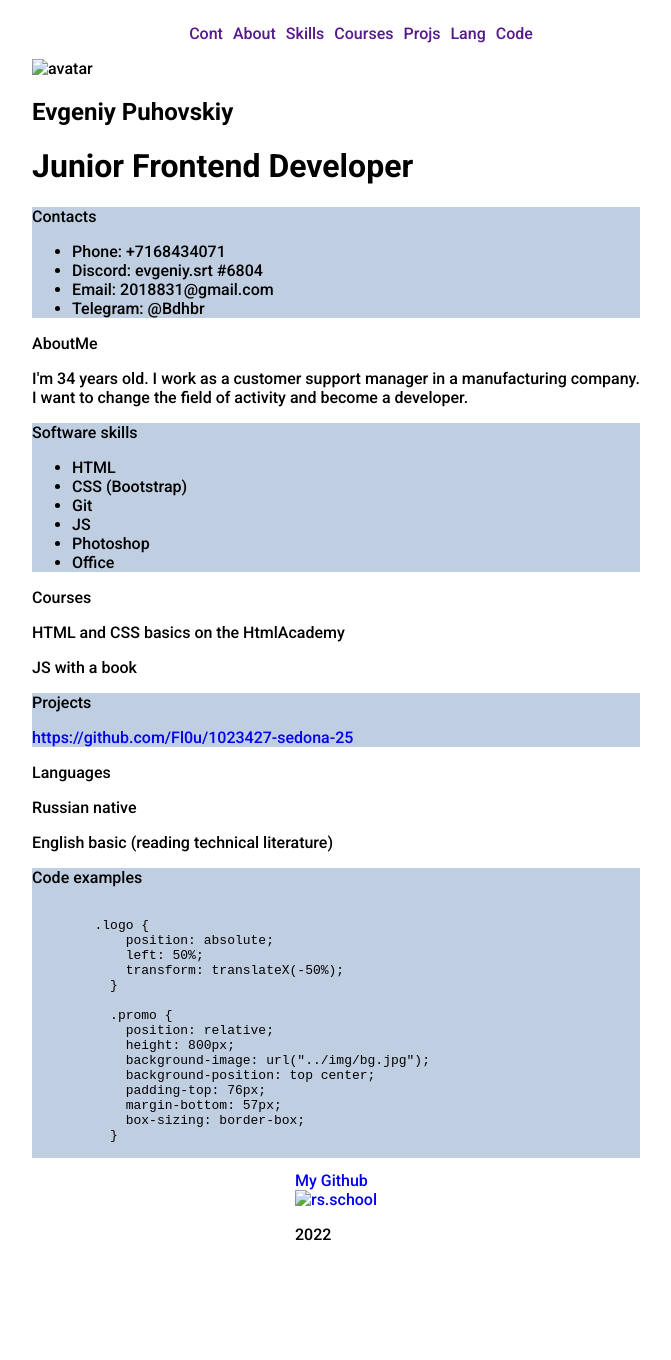
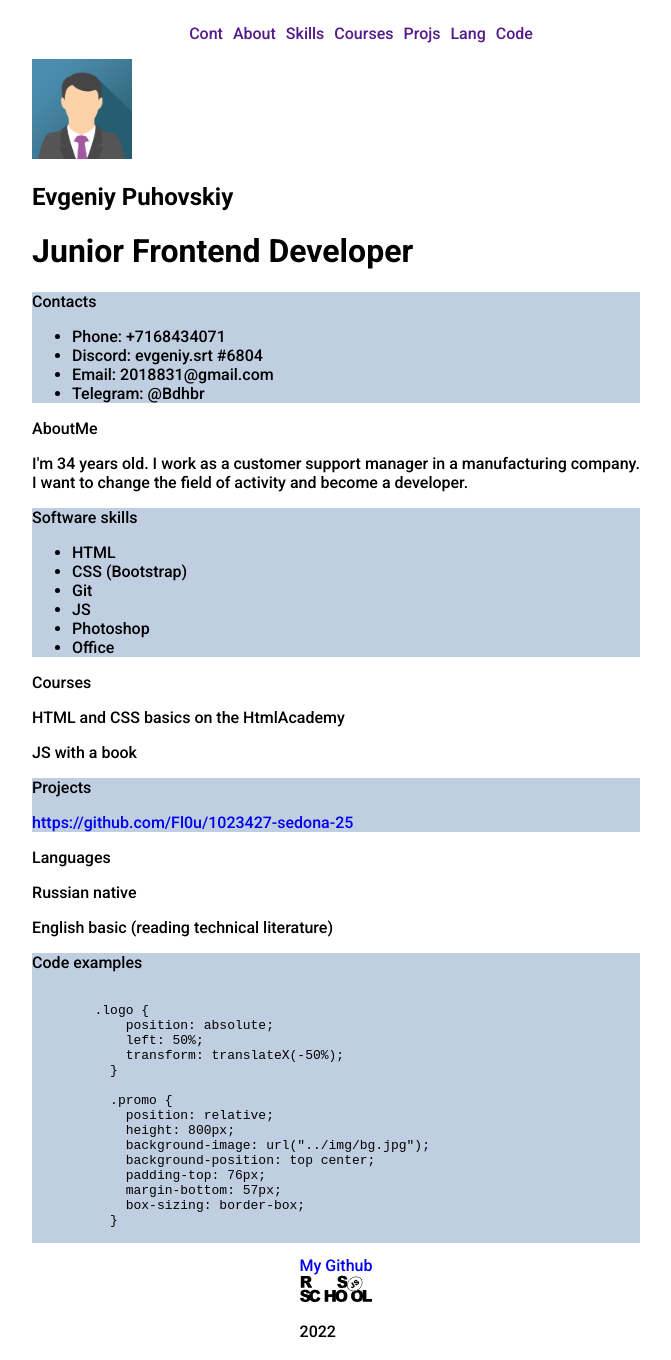
Before and after one commit to Fl0u/rsschool-cv, a plain HTML site: page index.html in a window 1280 px wide. Shown: the whole page, without its empty margins (304-975 px from the left). Before the commit the page ends 1268 px from the top, so only its background shows below. Drawn offline with Linux system fonts and the light colour scheme; files that its build step writes are made by us from their sources.

Commit message:
fix: avatar & school logo path

```diff
--- a/index.html
+++ b/index.html
@@ -26,7 +26,7 @@
         </nav>
     </header>
     <main class="container">
-        <img src="/Другое/RSS_Old/" alt="avatar" width="100" height="100">
+        <img src="/avatar.png" alt="avatar" width="100" height="100">
         <h2>Evgeniy Puhovskiy</h2>
         <h1>Junior Frontend Developer</h1>
         <section class="blue-color">
@@ -101,7 +101,7 @@
         <div>
         <a href="https://github.com/Fl0u">My Github</a></div>
         <div>
-        <a href="https://rs.school/js"><img src="rs_school_js.svg" alt="rs.school"></a></div>
+        <a href="https://rs.school/js"><img src="school-logo.svg" alt="rs.school"></a></div>
         <p>2022</p>
     </footer>
 </body>
```
